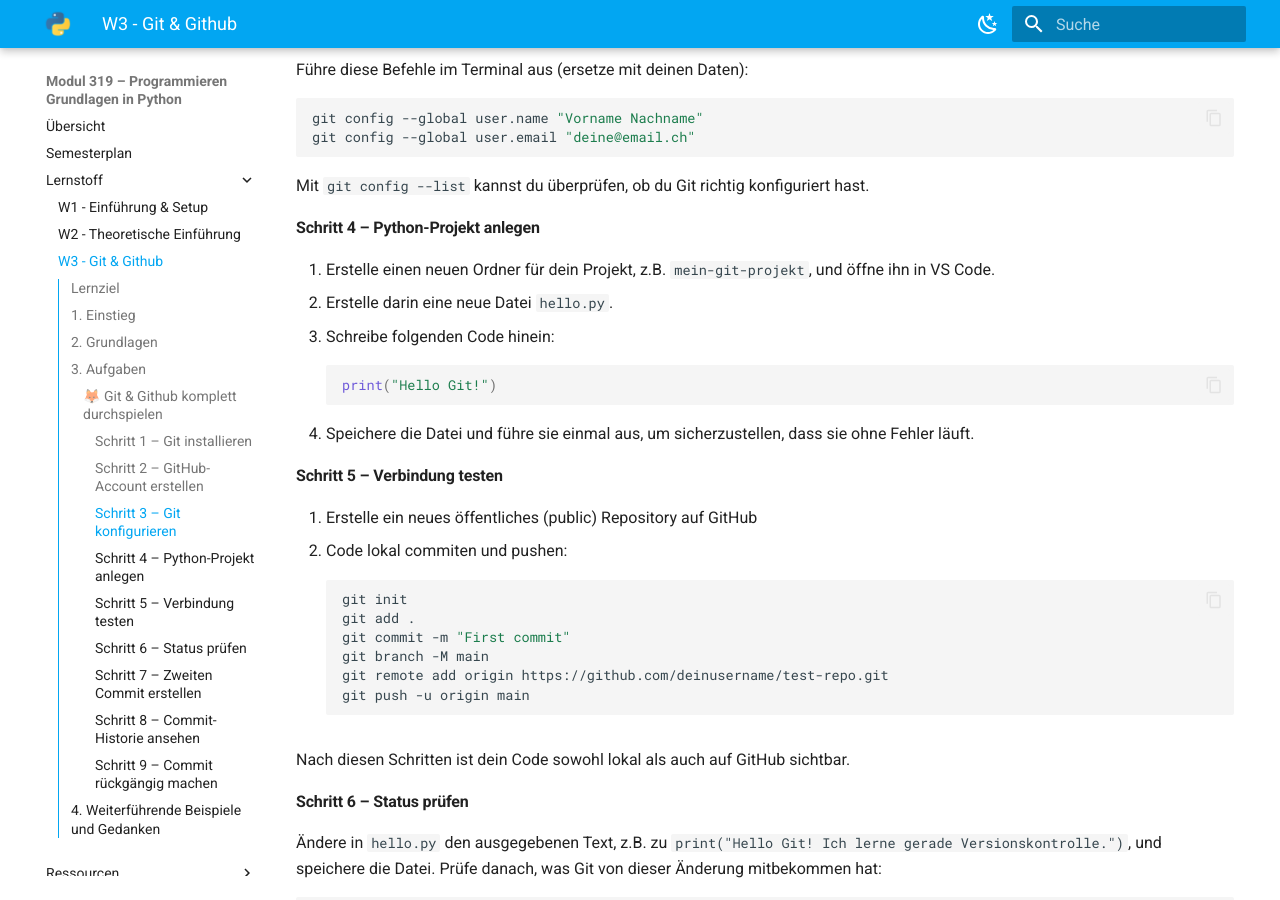
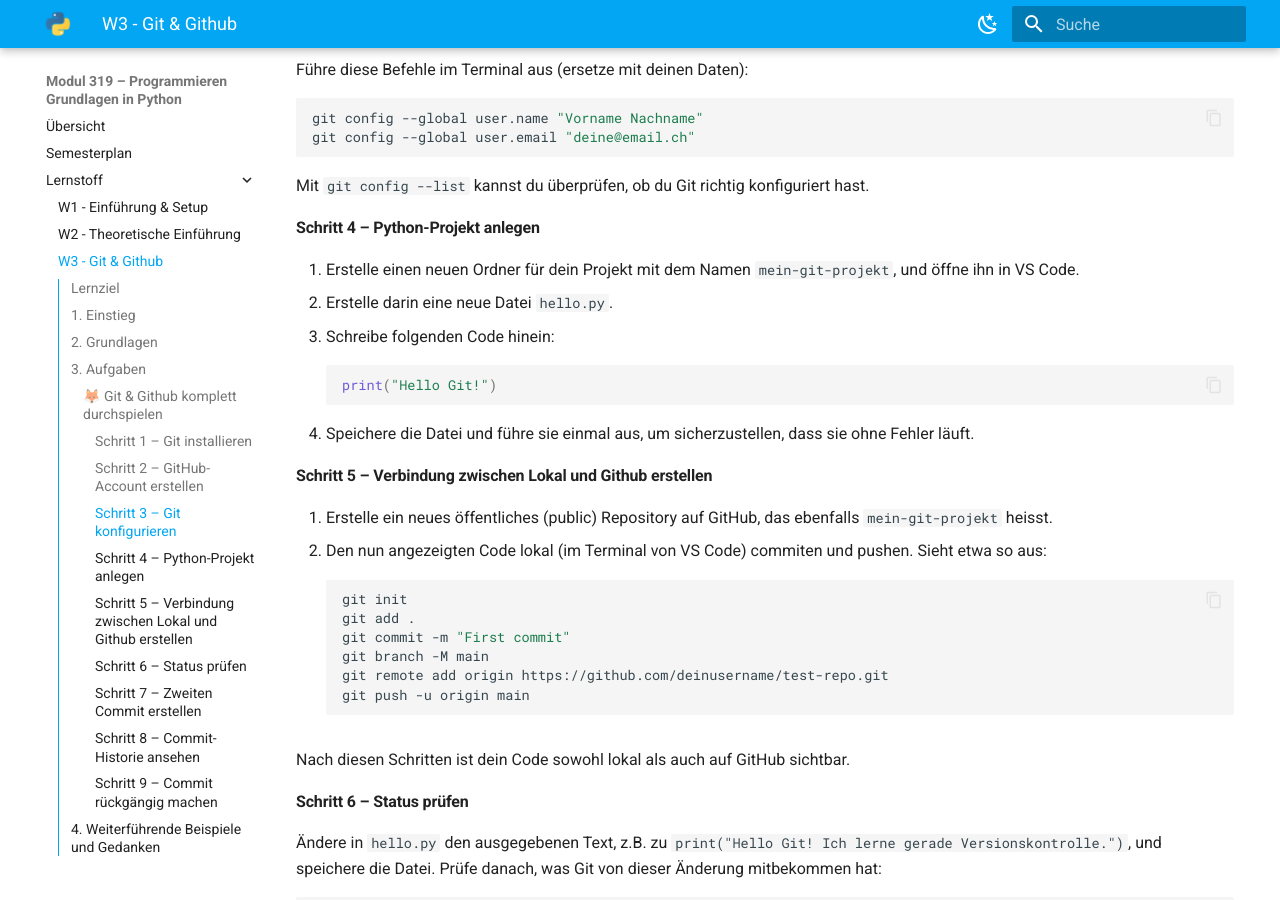
Before and after one commit to af81/python-school, an MkDocs documentation site: the page built from docs/schueler/git-github-grundlagen-handout.md, in a window 1280 px wide and 900 px high, scrolled down 3509 px. Built offline with MkDocs 1.6.1 and Material for MkDocs 9.7.7, drawn with Linux system fonts in a browser that asks for light colours.

Commit message:
3108261159

````diff
--- a/docs/schueler/git-github-grundlagen-handout.md
+++ b/docs/schueler/git-github-grundlagen-handout.md
@@ -68,7 +68,7 @@
 Mit `git config --list` kannst du überprüfen, ob du Git richtig konfiguriert hast.
 
 #### Schritt 4 – Python-Projekt anlegen
-1. Erstelle einen neuen Ordner für dein Projekt, z.B. `mein-git-projekt`, und öffne ihn in VS Code.
+1. Erstelle einen neuen Ordner für dein Projekt mit dem Namen `mein-git-projekt`, und öffne ihn in VS Code.
 2. Erstelle darin eine neue Datei `hello.py`.
 3. Schreibe folgenden Code hinein:
 ```python
@@ -77,9 +77,9 @@
 4. Speichere die Datei und führe sie einmal aus, um sicherzustellen, dass sie ohne Fehler läuft.
 
 
-#### Schritt 5 – Verbindung testen
-1. Erstelle ein neues öffentliches (public) Repository auf GitHub
-2. Code lokal commiten und pushen:
+#### Schritt 5 – Verbindung zwischen Lokal und Github erstellen
+1. Erstelle ein neues öffentliches (public) Repository auf GitHub, das ebenfalls `mein-git-projekt` heisst.
+2. Den nun angezeigten Code lokal (im Terminal von VS Code) commiten und pushen. Sieht etwa so aus:
 ```bash
 git init
 git add .
````
